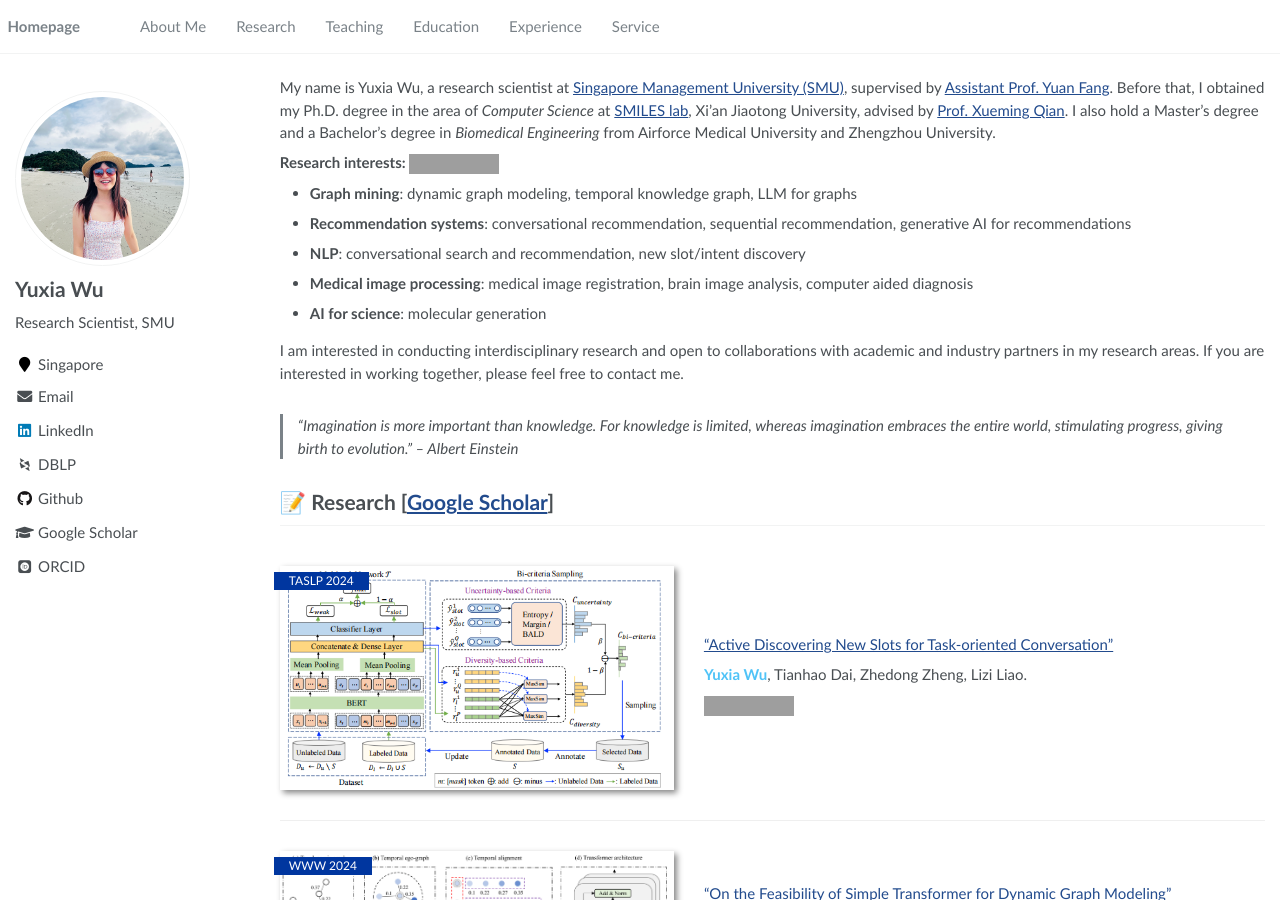
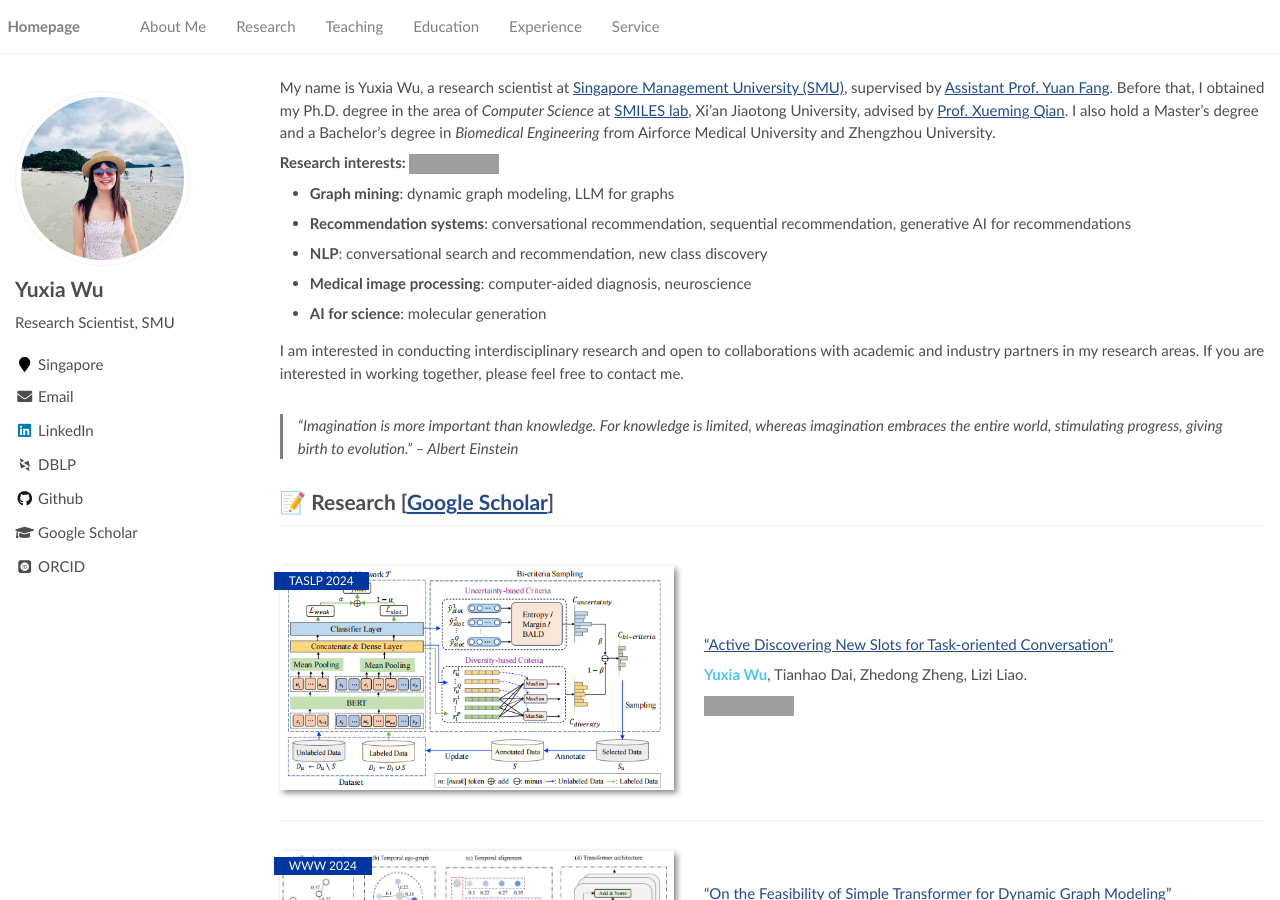
Before and after one commit to YuxiaWu/YuxiaWu.github.io, a Jekyll site: the page built from _pages/about.md, in a window 1280 px wide and 900 px high. Built offline with Jekyll 4.4.1, drawn with Linux system fonts in a browser that asks for light colours; some web fonts are replaced; grey boxes are pictures that could not be loaded.

Commit message:
Update about.md

```diff
--- a/_pages/about.md
+++ b/_pages/about.md
@@ -21,10 +21,10 @@ My name is Yuxia Wu, a research scientist at [Singapore Management University (S
 
 **Research interests:** <a href='https://scholar.google.com/citations?user=bRgptuYAAAAJ&hl=en'><img src="https://img.shields.io/endpoint?url={{ url | url_encode }}&logo=Google%20Scholar&labelColor=f6f6f6&color=9cf&style=flat&label=citations"></a>
 
-- **Graph mining**: dynamic graph modeling, temporal knowledge graph, LLM for graphs
+- **Graph mining**: dynamic graph modeling, LLM for graphs
 - **Recommendation systems**: conversational recommendation, sequential recommendation, generative AI for recommendations
-- **NLP**: conversational search and recommendation, new slot/intent discovery
-- **Medical image processing**: medical image registration, brain image analysis, computer aided diagnosis
+- **NLP**: conversational search and recommendation, new class discovery
+- **Medical image processing**:  computer-aided diagnosis, neuroscience
 - **AI for science**: molecular generation
 
 I am interested in conducting interdisciplinary research and open to collaborations with academic and industry partners in my research areas. If you are interested in working together, please feel free to contact me.
```
